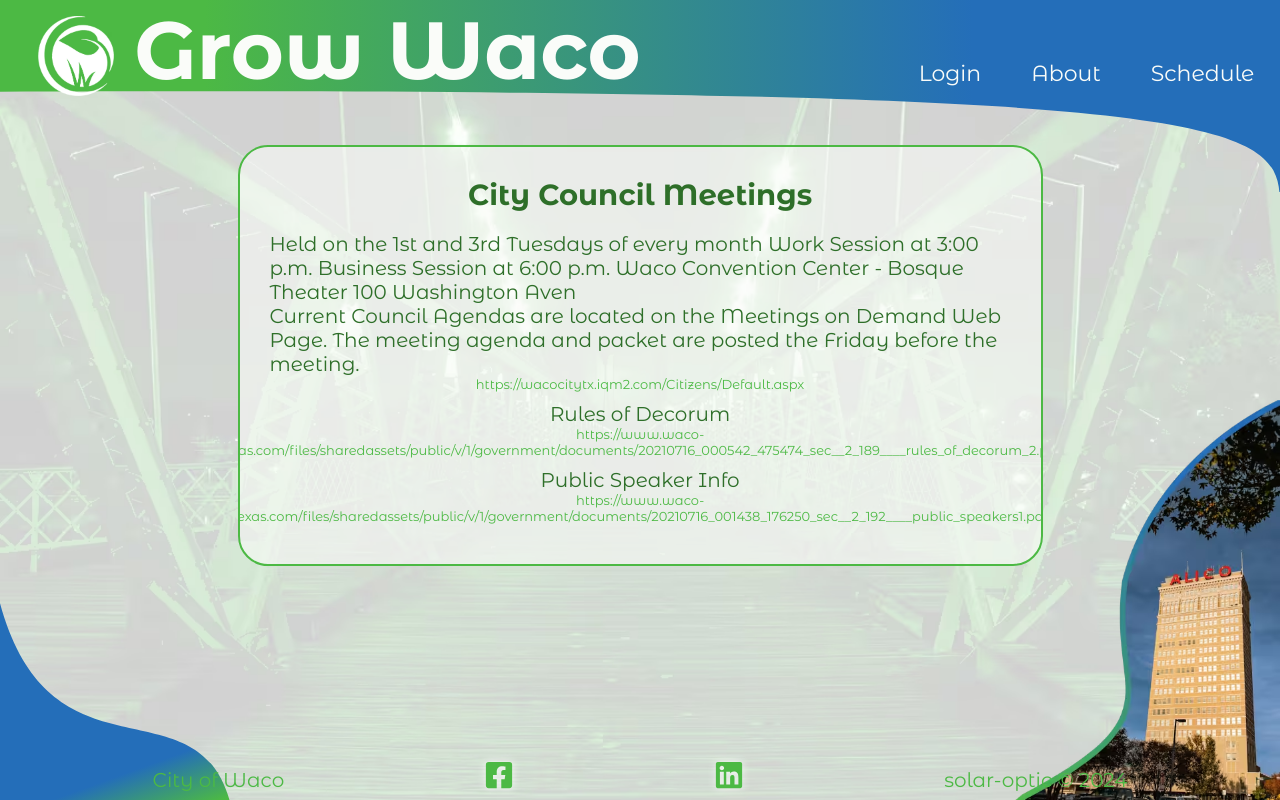
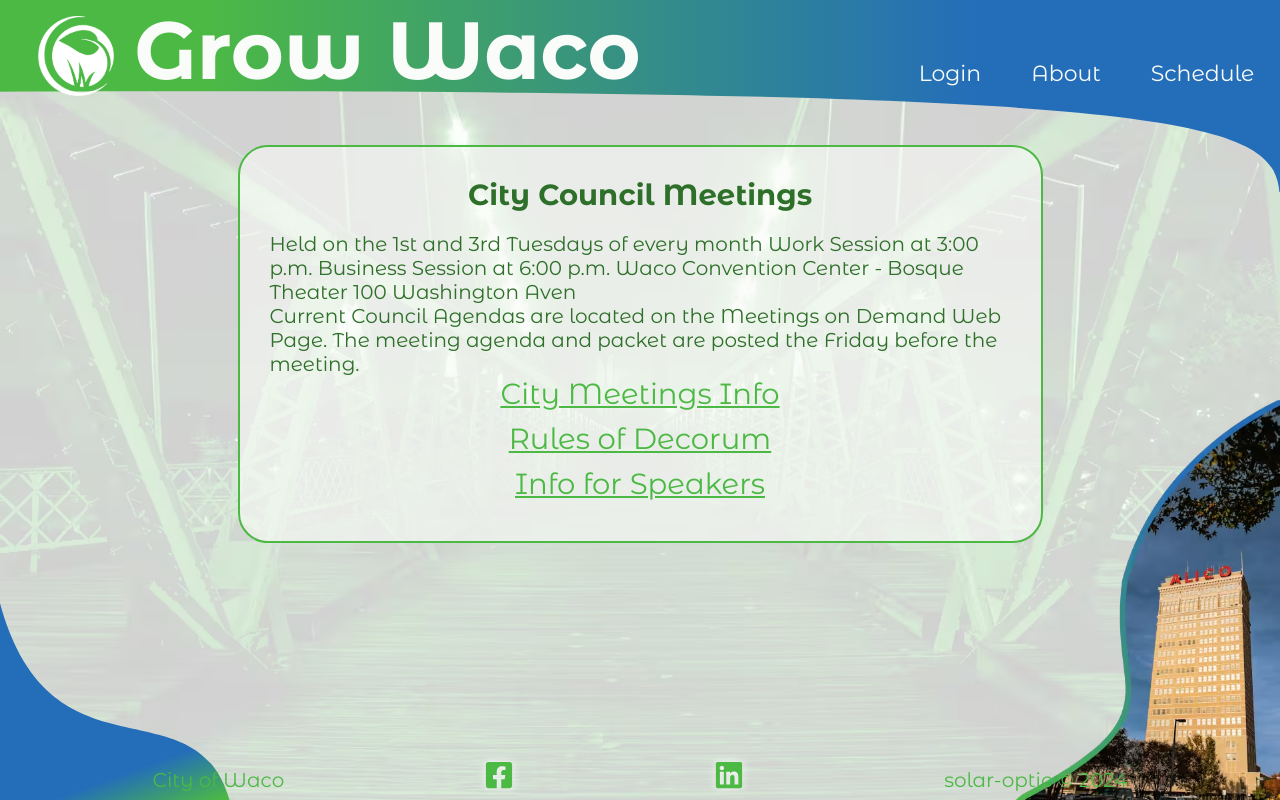
Before and after one commit to solaroptic/grow-waco, a React (Vite) app in the folder client/: page /schedule in a window 1280 px wide. Built offline with nearby package versions, Linux system fonts and the light colour scheme.

Commit message:
1st set of cosmetic changes

```diff
--- a/client/src/components/Modal.jsx
+++ b/client/src/components/Modal.jsx
@@ -52,7 +52,7 @@
       return;
     }
     if (currentVoteArray.length === 1) {
-      toast("One more vote to submit", toastOptions);
+      toast("Vote added, one more to submit", toastOptions);
       return;
     }
     if (currentVoteArray.length === 2) {
@@ -75,11 +75,11 @@
     }
     if (e.target.checked && currentVoteArray[0] !== proposalId) {
       dispatch(addVote(proposalId));
-      toast("Vote added", toastOptions);
+      // toast("Vote added", toastOptions);
     }
     if (e.target.checked === false) {
       dispatch(removeVote(proposalId));
-      toast("Vote removed", toastOptions);
+      // toast("Vote removed", toastOptions);
     }
   };
   return (
--- a/client/src/css/generic.module.css
+++ b/client/src/css/generic.module.css
@@ -222,9 +222,10 @@
 .schedule-container-div a {
   color: var(--secondary);
   cursor: pointer;
-  font-size: clamp(0.8rem, 0.4429rem + 0.7143vw, 1.3rem);
+  font-size: clamp(2rem, 1.0857rem + 1.4286vw, 3rem);
   text-align: center;
   margin-bottom: 1rem;
+  text-decoration: underline;
 }
 .schedule-container-div h2 {
   font-size: clamp(2rem, 1.0857rem + 1.4286vw, 3rem);
--- a/client/src/css/modal.module.css
+++ b/client/src/css/modal.module.css
@@ -5,7 +5,7 @@
   background-color: var(--almostWhite);
   height: 100%;
   width: 100%;
-  padding: 1.5rem clamp(1rem, 1rem + 0vw, 1rem);
+  padding: 1.5rem clamp(1rem, 0.3571rem + 1.7857vw, 2.5rem);
   bottom: 0;
   overflow-y: auto;
   scrollbar-width: thin;
--- a/client/src/css/nav.module.css
+++ b/client/src/css/nav.module.css
@@ -36,6 +36,11 @@
   top: 0;
   z-index: 2;
 }
+.container-h1:hover {
+  cursor: pointer;
+  transform: scale(1.1);
+  transition: transform 0.2s ease-in-out;
+}
 .container-h1 > a {
   font-size: clamp(3.75rem, 0.6851rem + 8.7234vw, 8.1rem);
   outline: none;
--- a/client/src/views/About.jsx
+++ b/client/src/views/About.jsx
@@ -7,20 +7,10 @@
       <div className={styles["about-container-div"]}>
         <img className={styles["bridge"]} src={bridge} alt="bridge" />
         <h2>Mission of Grow Waco</h2>
-
         <p>
           To provide an informal bridge between the people of this town and it's
-          government
-        </p>
-
-        <p>
-          A dedicated virtual suggestion box to allow us to impart some of our
-          collective personality into Waco
-        </p>
-        <p>
-          To provide a uniquely positioned window for city council on some of
-          the views and concerns of the community that aren't always reflected
-          in City Hall discussions
+          government via dedicated virtual suggestion box to impart some of our
+          collective personality into City Hall discussions
         </p>
         <h3>How it works</h3>
         <p>
--- a/client/src/views/Schedule.jsx
+++ b/client/src/views/Schedule.jsx
@@ -1,5 +1,6 @@
 import React from "react";
 import styles from "../css/generic.module.css";
+import { Link } from "react-router-dom";
 
 const Schedule = () => {
   return (
@@ -16,20 +17,15 @@
           Page. The meeting agenda and packet are posted the Friday before the
           meeting.
         </p>
-
-        <a>https://wacocitytx.iqm2.com/Citizens/Default.aspx</a>
-
-        <p>Rules of Decorum</p>
-
-        <a>
-          https://www.waco-texas.com/files/sharedassets/public/v/1/government/documents/20210716_000542_475474_sec__2_189____rules_of_decorum_2.pdf
-        </a>
-
-        <p>Public Speaker Info</p>
-
-        <a>
-          https://www.waco-texas.com/files/sharedassets/public/v/1/government/documents/20210716_001438_176250_sec__2_192____public_speakers1.pdf
-        </a>
+        <Link to="https://wacocitytx.iqm2.com/Citizens/Default.aspx">
+          City Meetings Info
+        </Link>
+        <Link to="https://www.waco-texas.com/files/sharedassets/public/v/1/government/documents/20210716_000542_475474_sec__2_189____rules_of_decorum_2.pdf">
+          Rules of Decorum
+        </Link>
+        <Link to="https://www.waco-texas.com/files/sharedassets/public/v/1/government/documents/20210716_001438_176250_sec__2_192____public_speakers1.pdf">
+          Info for Speakers
+        </Link>
       </div>
     </div>
   );
```
Also changed, not shown: 6 other files (tests, documents, lock files or other folders).
